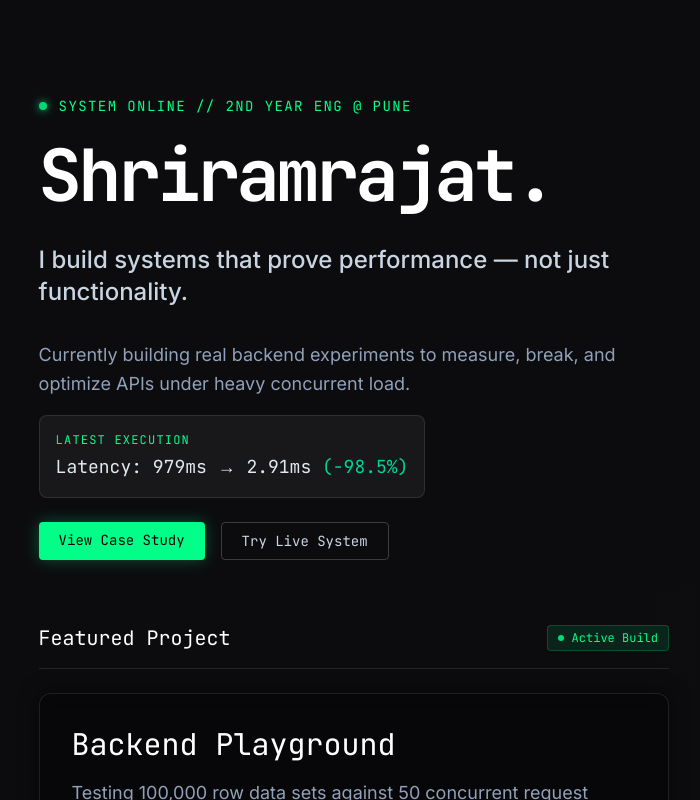
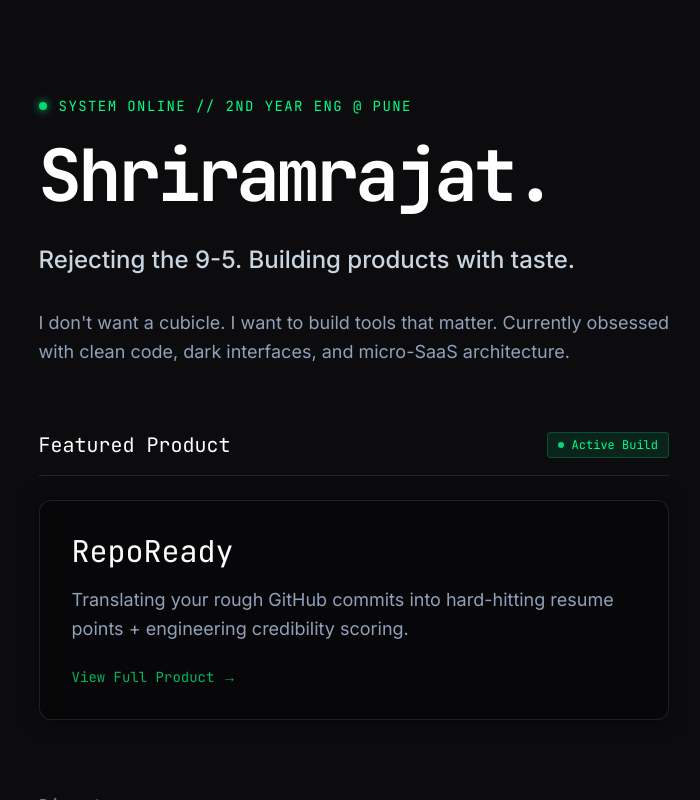
Before and after one commit to shriramrajat/SHRIRAMRAJAT.DEV, a Next.js app: page / in a window 1280 px wide. Shown: the top 800 px of the page, without its empty margins (115-815 px from the left). Built offline with nearby package versions, Linux system fonts and the light colour scheme.

Commit message:
implement portfolio work directory and add multiple blog posts with MDX support

```diff
--- a/src/app/page.tsx
+++ b/src/app/page.tsx
@@ -95,34 +95,20 @@ export default function Home() {
                 transition={{ duration: 0.6, ease: "easeOut" }}
                 className="text-xl sm:text-2xl text-slate-300 font-sans mt-2 font-medium"
               >
-                I build systems that prove performance — not just functionality.
+                Rejecting the 9-5. Building products with taste.
               </motion.h2>
 
-              <motion.div
+              <motion.p
                 variants={{
                   hidden: { opacity: 0, y: 15 },
                   visible: { opacity: 1, y: 0 }
                 }}
                 transition={{ duration: 0.6, ease: "easeOut" }}
-                className="text-base sm:text-lg text-slate-400 mt-4 font-sans leading-relaxed max-w-2xl flex flex-col gap-4"
+                className="text-base sm:text-lg text-slate-400 mt-4 font-sans leading-relaxed max-w-2xl"
               >
-                <p>
-                  Currently building real backend experiments to measure, break, and optimize APIs under heavy concurrent load.
-                </p>
-                <div className="bg-white/5 border border-white/10 p-4 rounded-lg inline-flex flex-col gap-1 w-max">
-                  <span className="text-xs font-mono text-accent uppercase tracking-widest">Latest Execution</span>
-                  <span className="font-mono text-slate-200">Latency: 979ms &rarr; 2.91ms <span className="text-emerald-400">(-98.5%)</span></span>
-                </div>
-
-                <div className="flex gap-4 mt-2">
-                  <Link href="/work/rajatbuilds" className="text-sm font-mono text-black bg-accent px-5 py-2 rounded hover:bg-emerald-400 transition-colors shadow-[0_0_15px_rgba(0,255,136,0.3)]">
-                    View Case Study
-                  </Link>
-                  <Link href="#" className="text-sm font-mono text-slate-300 border border-white/20 px-5 py-2 rounded hover:bg-white/10 transition-colors">
-                    Try Live System
-                  </Link>
-                </div>
-              </motion.div>
+                I don&apos;t want a cubicle. I want to build tools that matter.
+                Currently obsessed with clean code, dark interfaces, and micro-SaaS architecture.
+              </motion.p>
             </motion.section>
 
             {/* Featured Work Spotlight */}
@@ -133,29 +119,29 @@ export default function Home() {
               className="flex flex-col gap-6"
             >
               <div className="flex items-center justify-between border-b border-white/10 pb-4">
-                <h3 className="font-mono text-xl text-white">Featured Project</h3>
+                <h3 className="font-mono text-xl text-white">Featured Product</h3>
                 <span className="bg-accent/10 border border-accent/20 text-accent font-mono text-[10px] sm:text-xs px-2.5 py-1 rounded flex items-center gap-2">
                   <span className="w-1.5 h-1.5 rounded-full bg-accent animate-pulse"></span> Active Build
                 </span>
               </div>
 
-              <Link href="/work/rajatbuilds">
+              <Link href="/repoready">
                 <motion.div
                   whileHover={{ scale: 1.02 }}
                   whileTap={{ scale: 0.98 }}
-                  className="group relative overflow-hidden rounded-xl border border-white/10 bg-black/40 backdrop-blur-sm p-6 sm:p-8 transition-colors duration-500 hover:border-slate-400/40 hover:bg-black/60 shadow-[0_0_20px_rgba(0,0,0,0.5)]"
+                  className="group relative overflow-hidden rounded-xl border border-white/10 bg-black/40 backdrop-blur-sm p-6 sm:p-8 transition-colors duration-500 hover:border-accent/40 hover:bg-black/60 shadow-[0_0_20px_rgba(0,0,0,0.5)]"
                 >
-                  <div className="absolute -inset-0.5 bg-gradient-to-r from-slate-400/0 via-slate-400/10 to-slate-400/0 opacity-0 group-hover:opacity-100 transition-opacity duration-500 blur-2xl"></div>
+                  <div className="absolute -inset-0.5 bg-gradient-to-r from-accent/0 via-accent/5 to-accent/0 opacity-0 group-hover:opacity-100 transition-opacity duration-500 blur-2xl"></div>
 
                   <div className="relative z-10 flex flex-col gap-4">
-                    <h4 className="font-mono text-2xl sm:text-3xl text-white group-hover:text-slate-300 transition-colors duration-300">
-                      Backend Playground
+                    <h4 className="font-mono text-2xl sm:text-3xl text-white group-hover:text-accent transition-colors duration-300">
+                      RepoReady
                     </h4>
                     <p className="font-sans text-slate-400 text-base sm:text-lg leading-relaxed">
-                      Testing 100,000 row data sets against 50 concurrent request loads to visualize bottleneck failure points and O(n) latency exhaustion.
+                      Translating your rough GitHub commits into hard-hitting resume points + engineering credibility scoring.
                     </p>
-                    <div className="flex items-center gap-2 mt-2 text-slate-400 font-mono text-sm opacity-70 group-hover:opacity-100 group-hover:translate-x-1 transition-all duration-300">
-                      <span>View Full Case Study</span>
+                    <div className="flex items-center gap-2 mt-2 text-accent font-mono text-sm opacity-70 group-hover:opacity-100 group-hover:translate-x-1 transition-all duration-300">
+                      <span>View Full Product</span>
                       <span>&rarr;</span>
                     </div>
                   </div>
```
